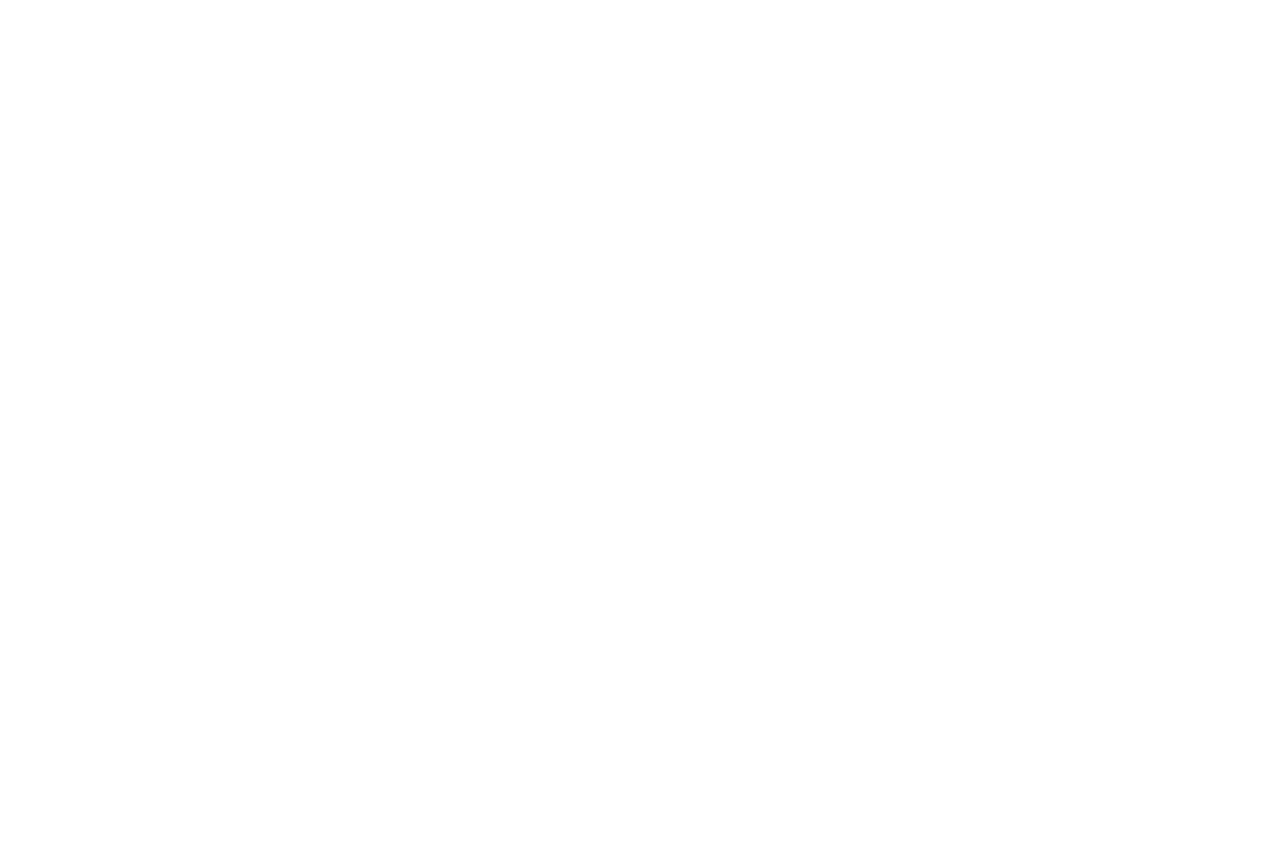
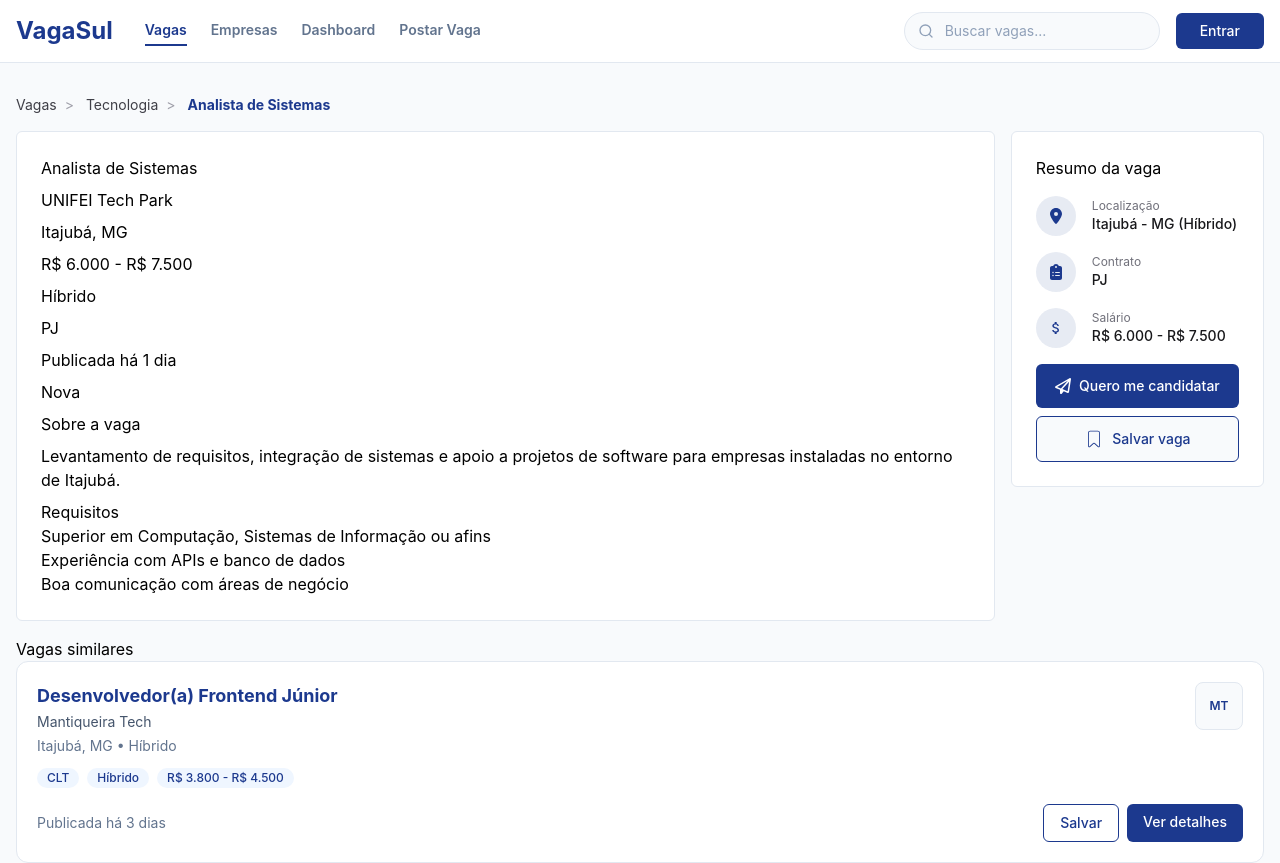
Before and after one commit to rhuanlucasdev/portal-vagas, a React (Vite) app in the folder frontend/: page /vagas/18 in a window 1280 px wide. Before the commit this address had no page. Shown: the top 863 px of the page. Before the commit the page ends 800 px from the top, so only its background shows below. Built offline with nearby package versions, Linux system fonts and the light colour scheme.

Commit message:
feat: adiciona pagina de detalhes da vaga

```diff
--- a/frontend/src/App.tsx
+++ b/frontend/src/App.tsx
@@ -2,7 +2,7 @@
 
 import Home from "./pages/Home";
 import Jobs from "./pages/Jobs";
-// import JobDetails from "./pages/JobDetails";
+import JobDetails from "./pages/JobDetails";
 
 function App() {
   return (
@@ -10,7 +10,7 @@
       <Routes>
         <Route path="/" element={<Home />} />
         <Route path="/vagas" element={<Jobs />} />
-        {/* <Route path="/vagas/:id" element={<JobDetails />} /> */}
+        <Route path="/vagas/:id" element={<JobDetails />} />
       </Routes>
     </BrowserRouter>
   );
--- /dev/null
+++ b/frontend/src/components/Breadcrumb/index.tsx
@@ -0,0 +1,22 @@
+import { Link } from "react-router-dom";
+
+const Breadcrumb = (props: { items: { label: string; href: string }[] }) => {
+    const { items } = props;
+    return (
+        <nav className="flex flex-wrap items-center gap-2 text-sm text-zinc-700" aria-label="Navegação por caminhos">
+            <ol className="flex flex-nowrap lg:flex-wrap items-center gap-1 overflow-x-scroll lg:overflow-x-visible text-nowrap">
+                {items.map((item, index) => {
+                    const isCurrent = index === items.length - 1;
+                    return (
+                    <li key={item.href} className={`hover:text-blue-900 after:content-['>'] after:mx-2 after:text-zinc-400 last:after:content-[''] ${isCurrent ? "font-bold text-blue-900" : ""}`}
+                    >
+                        <Link to={item.href} aria-current={isCurrent ? "page" : undefined}>{item.label}</Link>
+                    </li>
+                    )
+                })}
+            </ol>
+        </nav>
+    )
+}
+
+export default Breadcrumb;
--- a/frontend/src/components/JobCard/index.tsx
+++ b/frontend/src/components/JobCard/index.tsx
@@ -1,6 +1,12 @@
 import { FiClock, FiDollarSign, FiMapPin } from "react-icons/fi";
 
-import { formatPostedAt, getJobCity, isNewJob, type Job } from "../../data/jobs";
+import {
+  formatPostedAt,
+  getJobCity,
+  isNewJob,
+  type Job,
+} from "../../data/jobs";
+import { Link } from "react-router-dom";
 
 function getCompanyInitials(company: string) {
   const initials = company
@@ -29,13 +35,17 @@
     return (
       <article className="rounded-xl border border-slate-200 bg-white p-4 md:p-5">
         <div className="flex items-start justify-between gap-3">
+          <Link to={`/vagas/${job.id}`}>
             <div className="min-w-0">
-            <h3 className="text-lg font-bold wrap-break-word text-blue-900">{job.title}</h3>
+              <h3 className="text-lg font-bold wrap-break-word text-blue-900">
+                {job.title}
+              </h3>
               <p className="mt-0.5 text-sm text-slate-600">{job.company}</p>
               <p className="mt-1 text-sm text-slate-500">
                 {cityLabel} • {job.modality}
               </p>
             </div>
+          </Link>
           <div className="flex h-12 w-12 shrink-0 items-center justify-center rounded-lg border border-slate-200 bg-slate-50 text-xs font-semibold text-blue-900">
             {getCompanyInitials(job.company)}
           </div>
@@ -53,7 +63,9 @@
         </ul>
 
         <div className="mt-4 flex flex-col gap-3 md:flex-row md:items-center md:justify-between">
-          <p className="text-sm text-slate-500">{formatPostedAt(job.postedAt)}</p>
+          <p className="text-sm text-slate-500">
+            {formatPostedAt(job.postedAt)}
+          </p>
           <div className="flex gap-2">
             <button
               type="button"
@@ -61,12 +73,12 @@
             >
               Salvar
             </button>
-            <button
-              type="button"
+            <Link
+              to={`/vagas/${job.id}`}
               className="flex-1 cursor-pointer rounded-md bg-blue-900 px-4 py-2 text-sm font-medium text-white transition-all duration-300 hover:bg-blue-900/80 md:flex-none"
             >
-              Candidatar-se
-            </button>
+              Ver detalhes
+            </Link>
           </div>
         </div>
       </article>
@@ -88,14 +100,18 @@
         </div>
 
         <div className="min-w-0">
+          <Link to={`/vagas/${job.id}`}>
             <div className="flex flex-wrap items-center gap-2">
-            <h3 className="text-lg font-bold wrap-break-word text-slate-900">{job.title}</h3>
+              <h3 className="text-lg font-bold wrap-break-word text-slate-900">
+                {job.title}
+              </h3>
               {showNewBadge && (
                 <span className="rounded-full bg-emerald-100 px-2 py-0.5 text-xs font-medium text-emerald-800">
                   Nova
                 </span>
               )}
             </div>
+          </Link>
 
           <p className="mt-0.5 text-sm text-slate-500">{job.company}</p>
 
@@ -109,7 +125,6 @@
           </ul>
         </div>
       </div>
-
       <div className="flex gap-2 md:w-40 md:shrink-0 md:flex-col">
         <button
           type="button"
@@ -119,7 +134,7 @@
         </button>
         <button
           type="button"
-          className="flex-1 cursor-pointer rounded-md bg-blue-900 px-4 py-2 text-sm font-medium text-white transition-all duration-300 hover:bg-blue-900/80"
+          className="flex-1 flex items-center justify-center cursor-pointer rounded-md bg-blue-900 px-4 py-2 text-sm font-medium text-white transition-all duration-300 hover:bg-blue-900/80"
         >
           Candidatar-se
         </button>
--- a/frontend/src/data/jobs.ts
+++ b/frontend/src/data/jobs.ts
@@ -410,11 +410,15 @@
   return jobs
     .filter((job) => {
       if (filters.cityId && job.cityId !== filters.cityId) return false;
-      if (filters.categoryIds?.length && !filters.categoryIds.includes(job.categoryId)) {
+      if (
+        filters.categoryIds?.length &&
+        !filters.categoryIds.includes(job.categoryId)
+      ) {
         return false;
       }
       if (query) {
-        const haystack = `${job.title} ${job.company} ${job.description}`.toLowerCase();
+        const haystack =
+          `${job.title} ${job.company} ${job.description}`.toLowerCase();
         if (!haystack.includes(query)) return false;
       }
       return true;
@@ -432,3 +436,14 @@
   if (diffDays === 1) return "Publicada há 1 dia";
   return `Publicada há ${diffDays} dias`;
 }
+
+export function getJobById(id: string) {
+  if (!id) return undefined;
+  return jobs.find((job) => job.id === id);
+}
+
+export function getSimilarJobs(job: Job, count: number): Job[] {
+  return filterJobs({ categoryIds: [job.categoryId] })
+    .filter((j) => j.id !== job.id)
+    .slice(0, count);
+}
--- a/frontend/src/pages/JobDetails/index.tsx
+++ b/frontend/src/pages/JobDetails/index.tsx
@@ -0,0 +1,159 @@
+import Footer from "../../components/Footer";
+import Navbar from "../../components/Navbar";
+import { Link, useParams } from "react-router-dom";
+import {
+  formatPostedAt,
+  getJobById,
+  getJobCategory,
+  getJobCity,
+  getSimilarJobs,
+  isNewJob,
+} from "../../data/jobs";
+import { BiError } from "react-icons/bi";
+import Breadcrumb from "../../components/Breadcrumb";
+import {
+  FaClipboardList,
+  FaLocationDot,
+  FaRegPaperPlane,
+} from "react-icons/fa6";
+import { MdOutlineAttachMoney } from "react-icons/md";
+import { CiBookmark } from "react-icons/ci";
+import JobCard from "../../components/JobCard";
+
+function EmptyState() {
+  return (
+    <div className="flex-1 flex flex-col items-center justify-center text-xl gap-4 text-center py-50">
+      <div className="relative z-10 flex flex-col items-center justify-center text-xl gap-4 text-center">
+        <BiError
+          className="pointer-events-none absolute -left -top-30 h-32 w-32 text-yellow-400/30"
+          aria-hidden="true"
+        />
+        <h1 className="text-4xl font-bold text-blue-800">
+          Oops! Página não encontrada. :(
+        </h1>
+        <p className="text-zinc-700 text-lg">
+          Parece que não encontramos a página que você procura. Volte para a{" "}
+          <Link to="/" className="text-blue-900 hover:underline">
+            página inicial
+          </Link>
+          .
+        </p>
+      </div>
+    </div>
+  );
+}
+
+const JobDetails = () => {
+  const { id } = useParams();
+  const job = getJobById(id ?? "");
+  return (
+    <div className="flex min-h-screen flex-col">
+      <Navbar />
+      <main className="flex-1 page-container py-6 md:py-8 bg-slate-50 min-w-screen">
+        {!job ? (
+          <EmptyState />
+        ) : (
+          <div className="flex flex-col gap-4">
+            <Breadcrumb
+              items={[
+                { label: "Vagas", href: "/vagas" },
+                {
+                  label: getJobCategory(job).name,
+                  href: `/vagas?categoria=${job.categoryId}`,
+                },
+                { label: job.title, href: `/vagas/${job.id}` },
+              ]}
+            />
+            <div className="flex flex-col lg:flex-row justify-between gap-4">
+              <div className="flex flex-col gap-2 border border-slate-200 rounded-md p-4 md:p-6 w-full md:min-w-0 bg-white">
+                <h1>{job.title}</h1>
+                <p>{job.company}</p>
+                <p>{getJobCity(job).label.replace(" - ", ", ")}</p>
+                <p>{job.salary}</p>
+                <p>{job.modality}</p>
+                <p>{job.type}</p>
+                <p>{formatPostedAt(job.postedAt)}</p>
+                {isNewJob(job) && <span>Nova</span>}
+                <section className="flex flex-col gap-2">
+                  <h2>Sobre a vaga</h2>
+                  <p>{job.description}</p>
+                </section>
+                <section>
+                  <h2>Requisitos</h2>
+                  <ul>
+                    {job.requirements.map((requirement) => (
+                      <li key={requirement}>{requirement}</li>
+                    ))}
+                  </ul>
+                </section>
+              </div>
+              <aside className="flex flex-col gap-4 border border-slate-200 rounded-md p-4 md:p-6 w-full lg:w-1/3 xl:w-1/4 max-h-fit bg-white">
+                <h2>Resumo da vaga</h2>
+                <div className="flex items-center  gap-4">
+                  <span className="w-10 h-10 rounded-full bg-blue-900/10 text-blue-900 flex items-center justify-center">
+                    <FaLocationDot className="w-4 h-4" aria-hidden="true" />
+                  </span>
+                  <div className="flex flex-col">
+                    <p className="text-xs text-zinc-500">Localização</p>
+                    <p className="text-sm text-zinc-900 font-medium">
+                      {getJobCity(job).label} ({job.modality})
+                    </p>
+                  </div>
+                </div>
+                <div className="flex items-center  gap-4">
+                  <span className="w-10 h-10 rounded-full bg-blue-900/10 text-blue-900 flex items-center justify-center">
+                    <FaClipboardList className="w-4 h-4" aria-hidden="true" />
+                  </span>
+                  <div className="flex flex-col">
+                    <p className="text-xs text-zinc-500">Contrato</p>
+                    <p className="text-sm text-zinc-900 font-medium">
+                      {job.type}
+                    </p>
+                  </div>
+                </div>
+                <div className="flex items-center  gap-4">
+                  <span className="w-10 h-10 rounded-full bg-blue-900/10 text-blue-900 flex items-center justify-center">
+                    <MdOutlineAttachMoney
+                      className="w-4 h-4"
+                      aria-hidden="true"
+                    />
+                  </span>
+                  <div className="flex flex-col">
+                    <p className="text-xs text-zinc-500">Salário</p>
+                    <p className="text-sm text-zinc-900 font-medium">
+                      {job.salary}
+                    </p>
+                  </div>
+                </div>
+                <div className="flex flex-col gap-2">
+                  <Link
+                    to={`/vagas/${job.id}/apply`}
+                    className="bg-blue-900 text-white hover:bg-blue-900/80 transition-all duration-300 px-4 py-3 rounded-md text-sm font-medium flex items-center gap-2 justify-center"
+                  >
+                    <FaRegPaperPlane className="w-4 h-4" aria-hidden="true" />
+                    Quero me candidatar
+                  </Link>
+                  <button className="bg-slate-50 text-blue-900 border border-blue-900 hover:bg-blue-900 hover:text-white transition-all duration-300 px-4 py-3 rounded-md text-sm font-medium flex items-center gap-2 justify-center cursor-pointer">
+                    <CiBookmark className="w-5 h-5" aria-hidden="true" />
+                    Salvar vaga
+                  </button>
+                </div>
+              </aside>
+            </div>
+            <div>
+              <h2>Vagas similares</h2>
+              <div>
+                {getSimilarJobs(job, 3).map((similar) => (
+                  <JobCard key={similar.id} job={similar} variant="listing" />
+                ))}
+              </div>
+            </div>
+          </div>
+        )}
+      </main>
+      <Footer />
+    </div>
+  );
+};
+
+export default JobDetails;
```
Also changed, not shown: 1 other file (tests, documents, lock files or other folders). Lines whose indentation alone changed are shown as unchanged.
